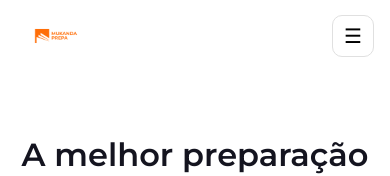
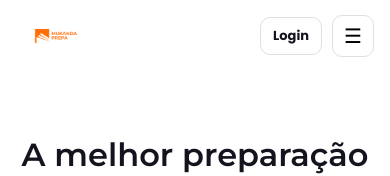
Before and after one commit to Fernanda-Vilinga/MukandaPrepa, a React (Vite) app in the folder site/: page / in a window 390 px wide. Shown: the top 176 px of the page. Built offline with nearby package versions, Linux system fonts and the light colour scheme; no server answers.

Commit message:
fix(site): Login visivel na barra em telemovel, ao lado do menu

```diff
--- a/site/src/components/Navbar.css
+++ b/site/src/components/Navbar.css
@@ -99,6 +99,21 @@
   font-size: 14px;
 }
 
+/* Login visível na barra em telemóvel — escondido no computador, onde já
+   existe o botão normal à direita. */
+.navbar__login-movel {
+  display: none;
+  align-items: center;
+  font-weight: 600;
+  font-size: 14px;
+  text-decoration: none;
+  color: var(--color-dark, #14141F);
+  border: 1.5px solid var(--color-border, #E4E4E7);
+  border-radius: 10px;
+  padding: 9px 16px;
+  white-space: nowrap;
+}
+
 /* Botão de menu — só existe abaixo de 1023px, onde a barra de links não cabe. */
 .navbar__toggle {
   display: none;
@@ -116,10 +131,22 @@
 }
 
 @media (max-width: 1023px) {
+  /* Espaço entre o Login e o botão de menu, que ficam encostados. */
+  .navbar__inner { gap: 10px; }
+
+  .navbar__login-movel {
+    display: inline-flex;
+    order: 1;
+    margin-left: auto;
+  }
+
   .navbar__toggle {
     display: inline-flex;
     order: 2;
   }
+
+  /* O Login já está na barra: não se repete dentro do painel. */
+  .navbar__acao-login { display: none; }
 
   /* Os links deixam de estar na barra e passam a painel por baixo dela.
      Antes eram apenas escondidos — o site ficava sem navegação. */
@@ -176,6 +203,7 @@
 
 @media (max-width: 640px) {
   .navbar { height: 64px; }
+  .navbar__login-movel { padding: 8px 12px; font-size: 13px; }
   .navbar__logo-img { height: 30px; }
   .navbar__links, .navbar__actions { top: 64px; }
   .navbar__links { max-height: calc(100vh - 64px); }
--- a/site/src/components/Navbar.jsx
+++ b/site/src/components/Navbar.jsx
@@ -30,6 +30,13 @@ export default function Navbar() {
         <Link to="/" className="navbar__logo">
           <img src="/01.png" alt="MUKANDA PREPA" className="navbar__logo-img" />
         </Link>
+
+        {/* Em telemóvel o Login fica à vista na barra, ao lado do menu: é a
+            acção mais procurada por quem já tem conta e não deve obrigar a
+            abrir o menu para a encontrar. */}
+        <a href={APP_LOGIN} className="navbar__login-movel" target="_blank" rel="noreferrer">
+          Login
+        </a>
 
         {/* Abaixo de 1023px os links eram apenas escondidos e não havia nada
             no lugar — o site ficava sem navegação em telemóvel e tablet. */}
@@ -69,7 +76,7 @@ export default function Navbar() {
         </nav>
 
         <div className={`navbar__actions${menuAberto ? ' navbar__actions--aberto' : ''}`}>
-          <a href={APP_LOGIN} className="btn btn-outline" target="_blank" rel="noreferrer">Login</a>
+          <a href={APP_LOGIN} className="btn btn-outline navbar__acao-login" target="_blank" rel="noreferrer">Login</a>
           <a href={APP_REGISTO} className="btn btn-primary" target="_blank" rel="noreferrer">Inscrever-me</a>
         </div>
       </div>
```
